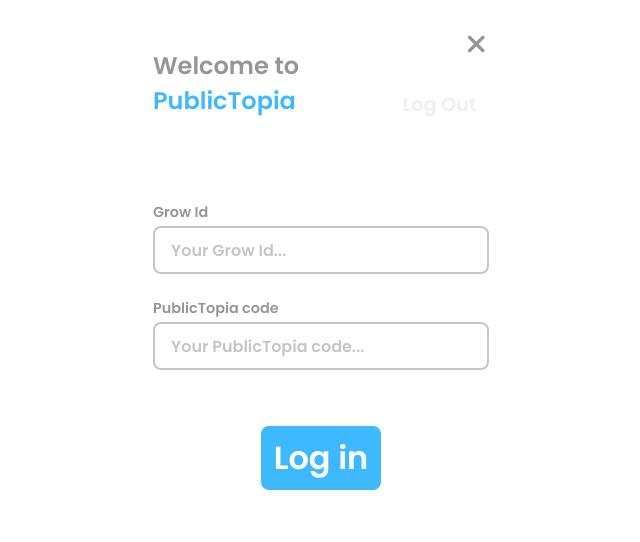
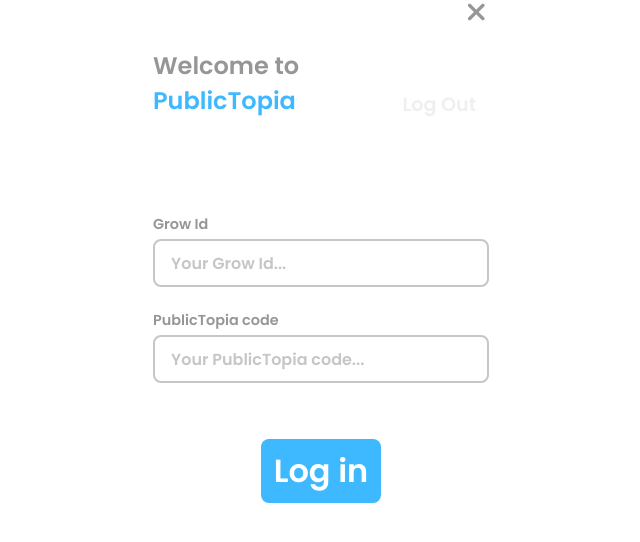
Before and after one commit to publictopia/public, a plain HTML site: page index.html in a window 1280 px wide. Both pictures are taken after a click on the button "Admin". Shown: the whole page, without its empty margins (319-959 px from the left). Drawn offline with nearby package versions, Linux system fonts and the light colour scheme.

Commit message:
sticky close button

```diff
--- a/style.css
+++ b/style.css
@@ -91,10 +91,12 @@ button:hover span {
     background-color: var(--sub2-color);
 }
 .close-button{
-    position: absolute;
+    display: flex;
     justify-content: flex-end;
-    right: 2rem;
-    top: 2rem;
+    position: sticky;
+    justify-content: flex-end;
+    margin-right: 2rem;
+
 
 }
 #close-button{
```
